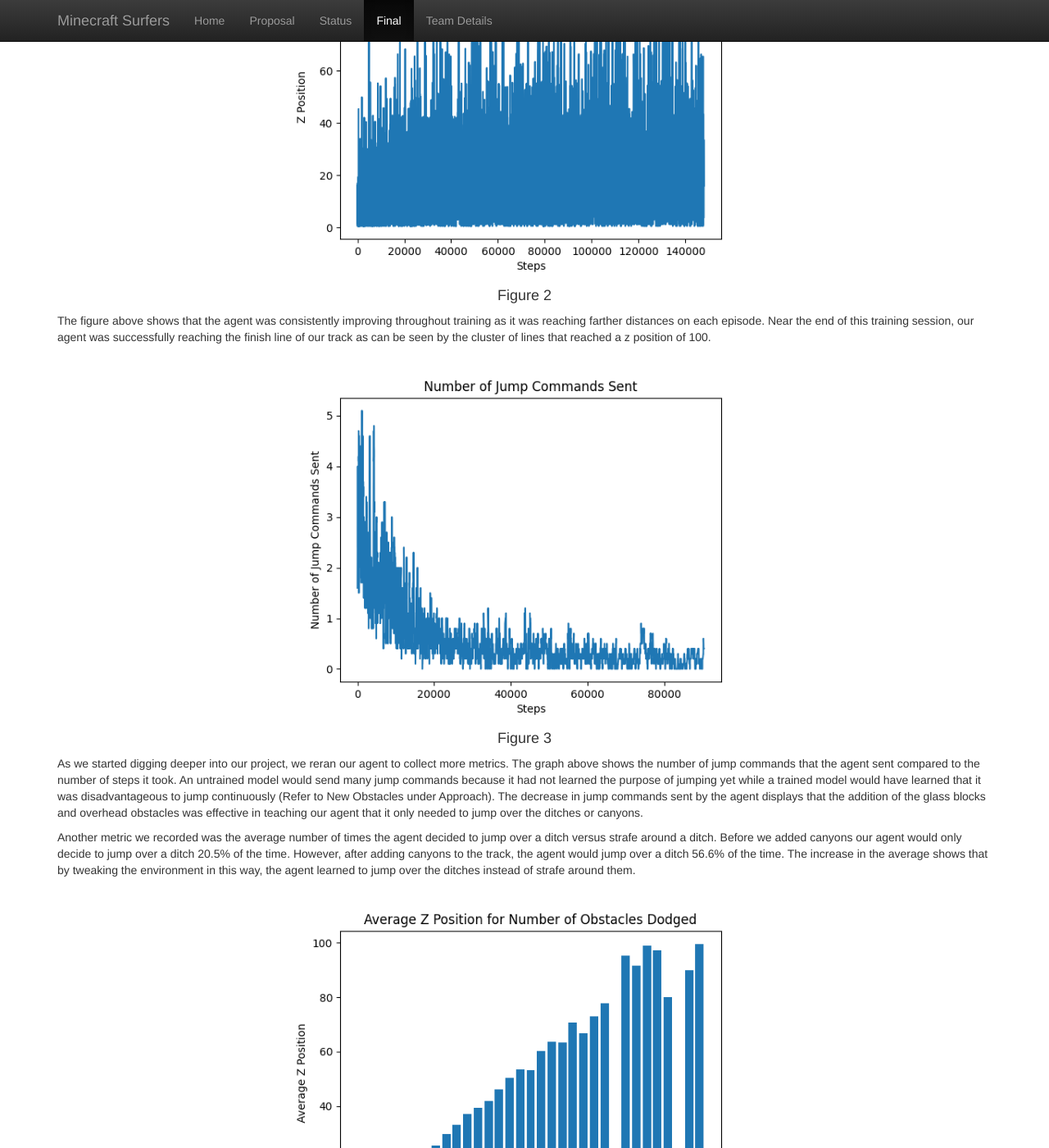
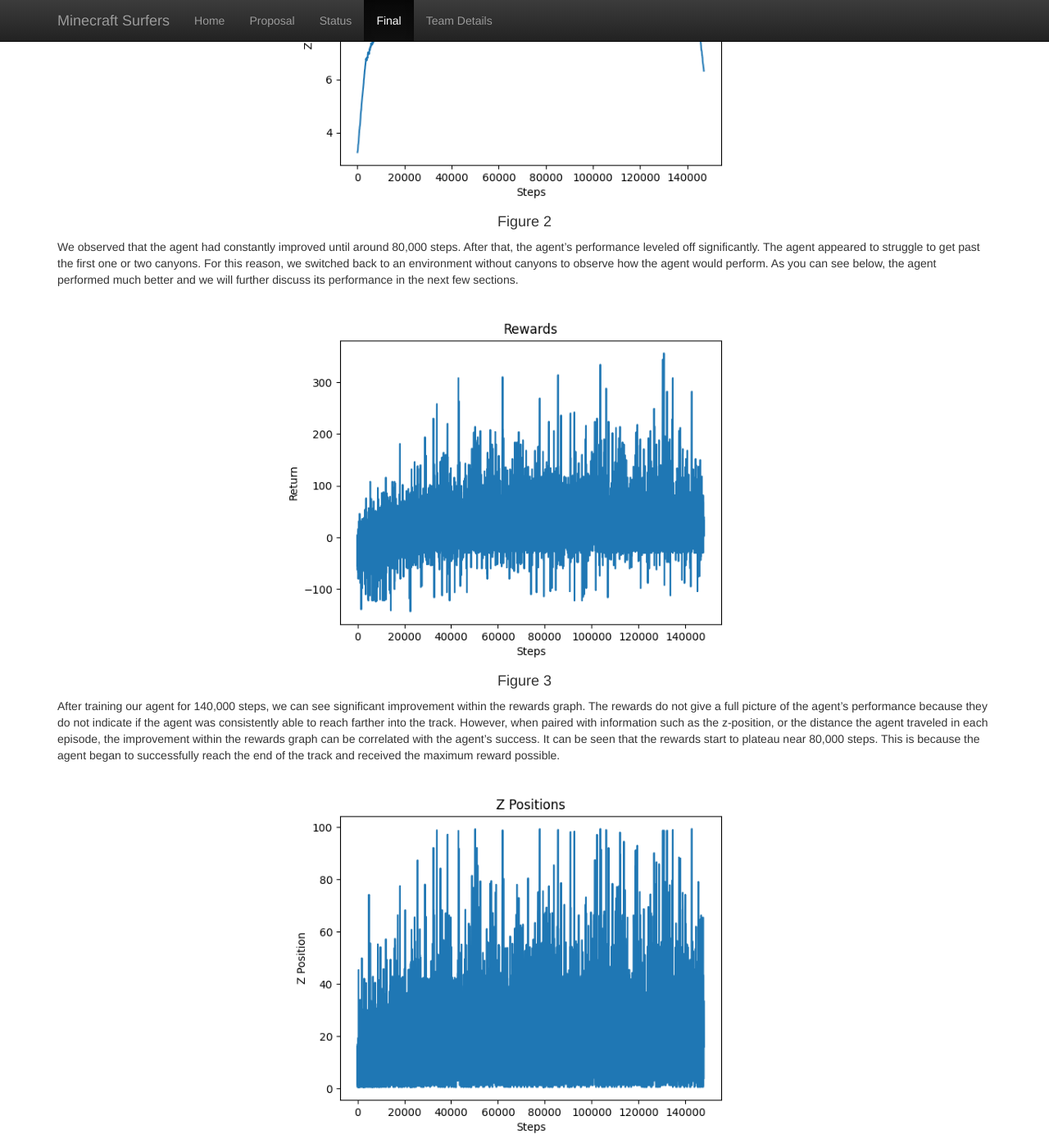
Before and after one commit to SahilRailkar/group-19, a Jekyll site: the page built from docs/final.md, in a window 1280 px wide and 1400 px high, scrolled down 2752 px. Shown: the whole window at 82% size. Built offline with Jekyll 4.4.1, drawn with Linux system fonts in a browser that asks for light colours; some of the changed text lies outside the part shown.

Commit message:
Added final graphs

```diff
--- a/docs/final.md
+++ b/docs/final.md
@@ -55,22 +55,35 @@
 
 ### Evaluation
 #### Quantitative Results
+
+<div style="text-align: center;">
+    <img src="./returns_final.png" width="600px"/>
+    <h4>Figure 1</h4>
+</div>
+
+<div style="text-align: center;">
+    <img src="./zPositions_final.png" width="600px"/>
+    <h4>Figure 2</h4>
+</div>
+
+We observed that the agent had constantly improved until around 80,000 steps. After that, the agent’s performance leveled off significantly. The agent appeared to struggle to get past the first one or two canyons. For this reason, we switched back to an environment without canyons to observe how the agent would perform. As you can see below, the agent performed much better and we will further discuss its performance in the next few sections.
+
 <div style="text-align: center;">
     <img src="./image6.png" width="600px"/>
-    <h4>Figure 1</h4>
+    <h4>Figure 3</h4>
 </div>
 After training our agent for 140,000 steps, we can see significant improvement within the rewards graph. The rewards do not give a full picture of the agent’s performance because they do not indicate if the agent was consistently able to reach farther into the track. However, when paired with information such as the z-position, or the distance the agent traveled in each episode, the improvement within the rewards graph can be correlated with the agent’s success. It can be seen that the rewards start to plateau near 80,000 steps. This is because the agent began to successfully reach the end of the track and received the maximum reward possible.
 
 <div style="text-align: center;">
     <img src="./image11.png" width="600px"/>
-    <h4>Figure 2</h4>
+    <h4>Figure 4</h4>
 </div>
 
 The figure above shows that the agent was consistently improving throughout training as it was reaching farther distances on each episode. Near the end of this training session, our agent was successfully reaching the finish line of our track as can be seen by the cluster of lines that reached a z position of 100.
 
 <div style="text-align: center;">
     <img src="./image10.png" width="600px"/>
-    <h4>Figure 3</h4>
+    <h4>Figure 5</h4>
 </div>
 
 As we started digging deeper into our project, we reran our agent to collect more metrics. The graph above shows the number of jump commands that the agent sent compared to the number of steps it took. An untrained model would send many jump commands because it had not learned the purpose of jumping yet while a trained model would have learned that it was disadvantageous to jump continuously (Refer to New Obstacles under Approach). The decrease in jump commands sent by the agent displays that the addition of the glass blocks and overhead obstacles was effective in teaching our agent that it only needed to jump over the ditches or canyons.
```
Also changed, not shown: other parts of docs/final.md (+7 -7 lines), docs/returns_final.png (added), docs/zPositions_final.png (added), 4 other files.
